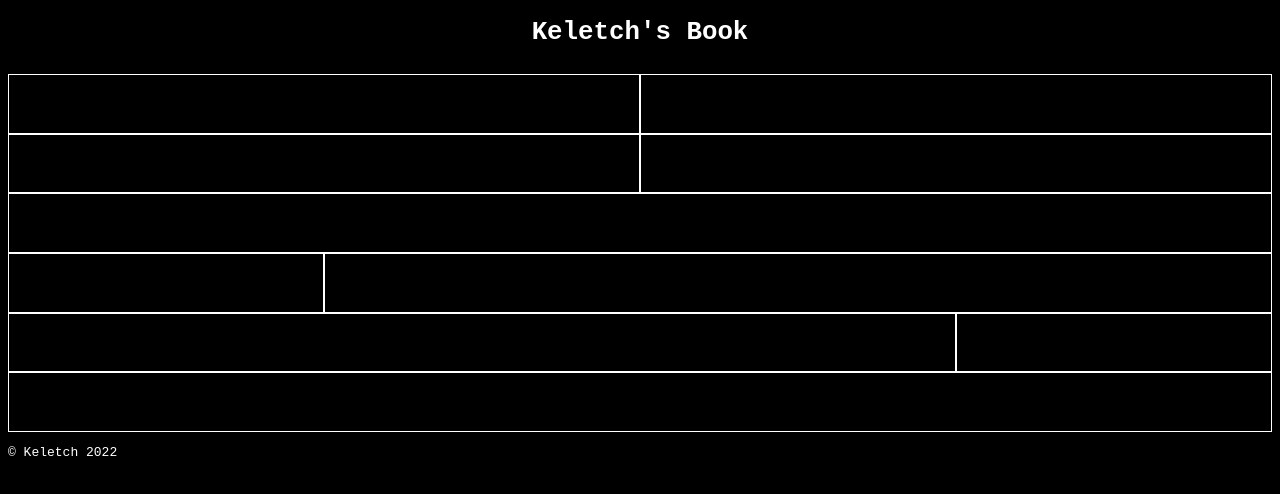
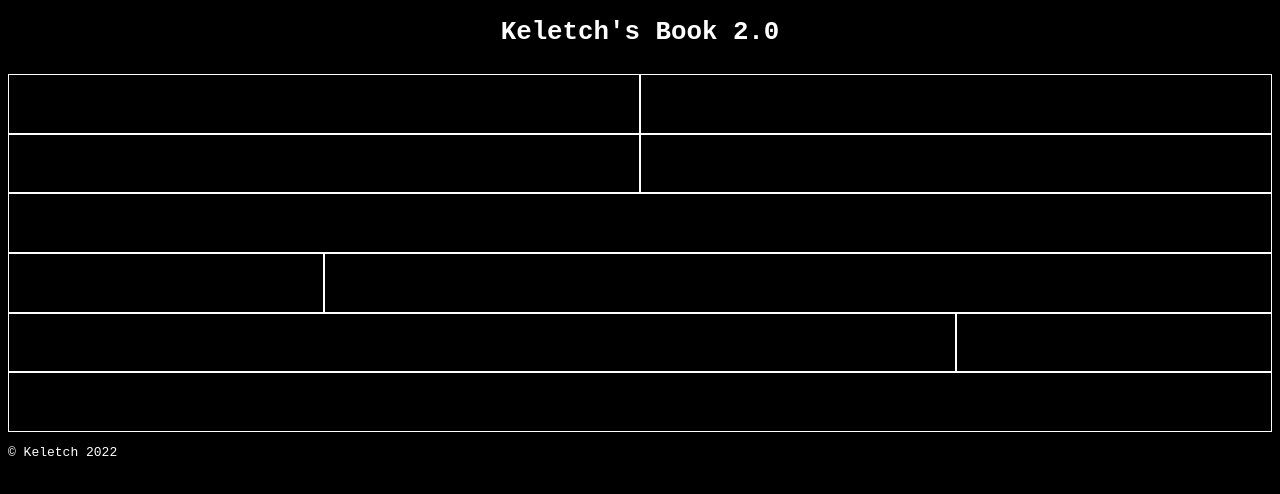
Before and after one commit to Keletch/book, a plain HTML site: page index.html in a window 1280 px wide. Drawn offline with Linux system fonts and the light colour scheme.

Commit message:
testtingGithub

```diff
--- a/index.html
+++ b/index.html
@@ -7,7 +7,7 @@
     <title>Keletch's Book</title>
 </head>
 <body>
-    <h1 class="headv">Keletch's Book</h1>
+    <h1 class="headv">Keletch's Book 2.0</h1>
     <div class="container">
         <div class="one"></div>
         <div class="two"></div>
```
